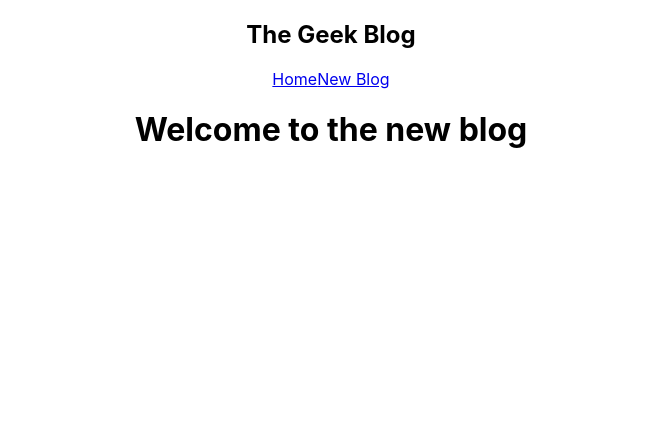
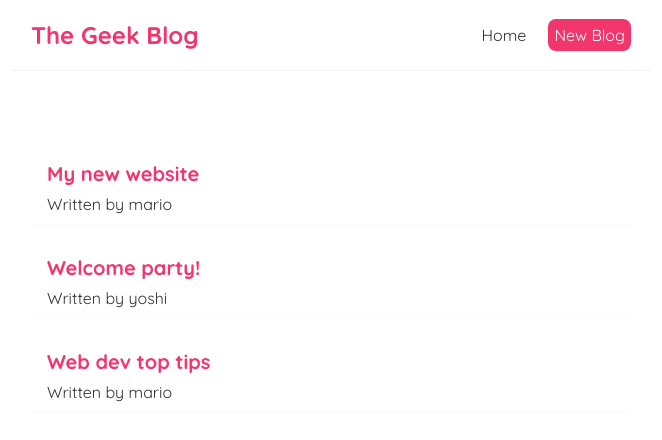
Before and after one commit to NehadAwad/react-crud, a React (Create React App) app: page / in a window 1280 px wide. Shown: the top 440 px of the page, without its empty margins (309-971 px from the left). Built offline with nearby package versions, Linux system fonts and the light colour scheme; the HTML template or start-up script is replaced by a standard one.

Commit message:
blog list added

```diff
--- a/public/index.html
+++ b/public/index.html
@@ -24,7 +24,7 @@
       work correctly both with client-side routing and a non-root public URL.
       Learn how to configure a non-root public URL by running `npm run build`.
     -->
-    <title>React App</title>
+    <title>The Geek Blog</title>
   </head>
   <body>
     <noscript>You need to enable JavaScript to run this app.</noscript>
--- a/src/App.css
+++ /dev/null
@@ -1,38 +0,0 @@
-.App {
-  text-align: center;
-}
-
-.App-logo {
-  height: 40vmin;
-  pointer-events: none;
-}
-
-@media (prefers-reduced-motion: no-preference) {
-  .App-logo {
-    animation: App-logo-spin infinite 20s linear;
-  }
-}
-
-.App-header {
-  background-color: #282c34;
-  min-height: 100vh;
-  display: flex;
-  flex-direction: column;
-  align-items: center;
-  justify-content: center;
-  font-size: calc(10px + 2vmin);
-  color: white;
-}
-
-.App-link {
-  color: #61dafb;
-}
-
-@keyframes App-logo-spin {
-  from {
-    transform: rotate(0deg);
-  }
-  to {
-    transform: rotate(360deg);
-  }
-}
--- a/src/App.js
+++ b/src/App.js
@@ -1,5 +1,5 @@
-import './App.css';
 import  Navbar from './NavBar'
+import Home from './Home'
 
 function App() {
     const title = "Welcome to the new blog"
@@ -8,7 +8,7 @@
     <div className="App">
         <Navbar />
         <div className="content">
-          <h1>{ title }</h1>
+            <Home />
         </div>
     </div>
     );
--- a/src/Home.js
+++ b/src/Home.js
@@ -0,0 +1,22 @@
+import { useState } from "react";
+
+const Home = () => {
+    const [blogs, setBlogs] = useState([
+        { title: 'My new website', body: 'lorem ipsum...', author: 'mario', id: 1 },
+        { title: 'Welcome party!', body: 'lorem ipsum...', author: 'yoshi', id: 2 },
+        { title: 'Web dev top tips', body: 'lorem ipsum...', author: 'mario', id: 3 }
+    ])
+
+    return (
+        <div className="home">
+            {blogs.map(blog => (
+                <div className="blog-preview" key={blog.id} >
+                    <h2>{ blog.title }</h2>
+                    <p>Written by { blog.author }</p>
+                </div>
+            ))}
+        </div>
+    );
+}
+
+export default Home;
--- a/src/NavBar.js
+++ b/src/NavBar.js
@@ -4,7 +4,7 @@
             <h1>The Geek Blog</h1>
             <div className="links">
                 <a href="/">Home</a>
-                <a href="/create">New Blog</a>
+                <a href="/create" className="newBlogBtn" >New Blog</a>
             </div>
         </nav>
     );
--- a/src/index.css
+++ b/src/index.css
@@ -1,13 +1,56 @@
-body {
+@import url('https://fonts.googleapis.com/css2?family=Quicksand:wght@300;400;500;600;700&display=swap');
+
+/* base styles */
+* {
   margin: 0;
-  font-family: -apple-system, BlinkMacSystemFont, 'Segoe UI', 'Roboto', 'Oxygen',
-    'Ubuntu', 'Cantarell', 'Fira Sans', 'Droid Sans', 'Helvetica Neue',
-    sans-serif;
-  -webkit-font-smoothing: antialiased;
-  -moz-osx-font-smoothing: grayscale;
+  font-family: "Quicksand";
+  color: #333;
+}
+.navbar {
+  padding: 20px;
+  display: flex;
+  align-items: center;
+  max-width: 600px;
+  margin: 0 auto;
+  border-bottom: 1px solid #f2f2f2;
+}
+.navbar h1 {
+  color: #f1356d;
+}
+.navbar .links {
+  margin-left: auto;
+}
+.navbar a {
+  margin-left: 16px;
+  text-decoration: none;
+  padding: 6px;
+}
+.navbar a:hover {
+  color: #f1356d;
+}
+.content {
+  max-width: 600px;
+  margin: 40px auto;
+  padding: 20px;
 }
 
-code {
-  font-family: source-code-pro, Menlo, Monaco, Consolas, 'Courier New',
-    monospace;
+.newBlogBtn {
+  color: white;
+  background-color: #f1356d;
+  border-radius: 8px;
 }
+
+/* blog previews / list */
+.blog-preview {
+  padding: 10px 16px;
+  margin: 20px 0;
+  border-bottom: 1px solid #fafafa;
+}
+.blog-preview:hover {
+  box-shadow: 1px 3px 5px rgba(0,0,0,0.1);
+}
+.blog-preview h2 {
+  font-size: 20px;
+  color: #f1356d;
+  margin-bottom: 8px;
+}
```
Also changed, not shown: src/BlogList.js (added).
